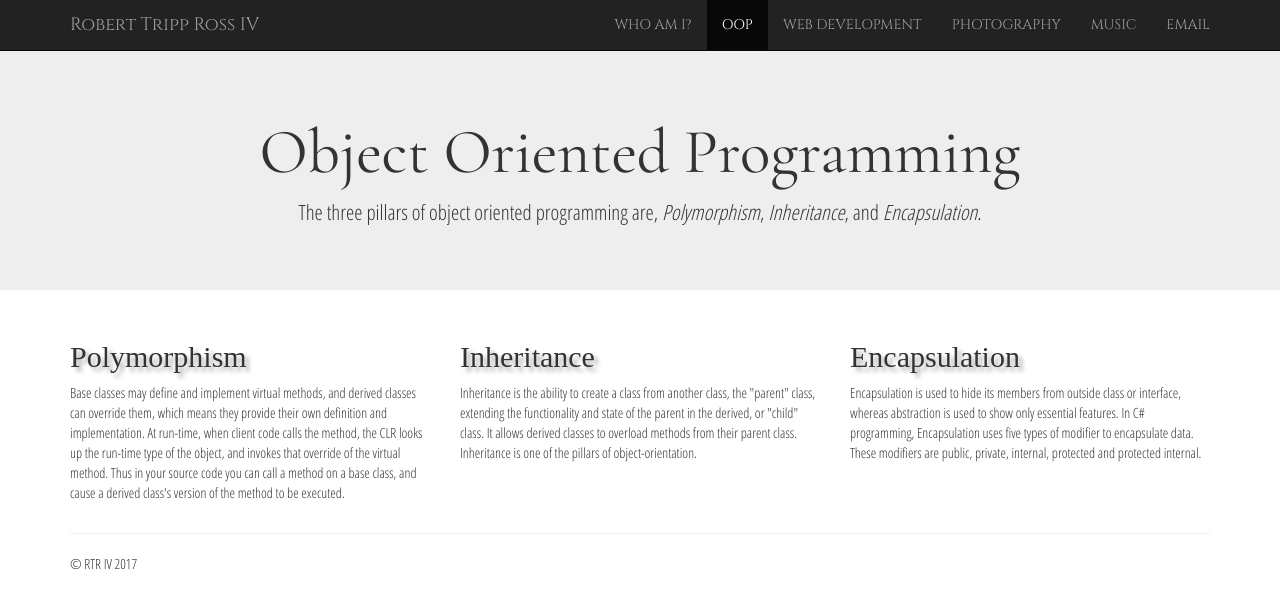
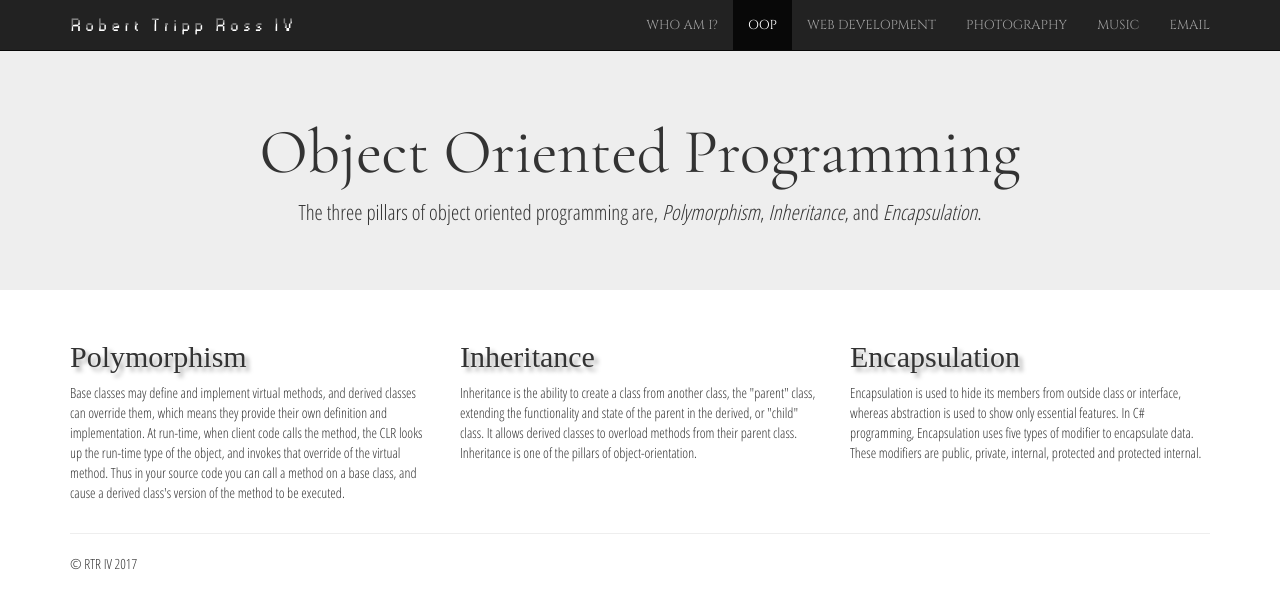
Before and after one commit to ChromaCrescendo/My-Website, a plain HTML site: page oop.html in a window 1280 px wide. Drawn offline with nearby package versions, Linux system fonts and the light colour scheme; a script that the page names is missing; files whose address does not match are found by name; a web font is replaced by a local one.

Commit message:
edits to navbar: replaced my name with a custom logo of it, changed font size of unordered list, etc.

```diff
--- a/css/custom.css
+++ b/css/custom.css
@@ -20,8 +20,9 @@ h2 {
 	text-shadow: 4px 4px 4px #aaa;
 }
 
-nav {
+ul.nav {
 	font-family: 'Cinzel', serif;
+	font-size: 13px;
 }
 
 p{
--- a/oop.html
+++ b/oop.html
@@ -31,7 +31,7 @@
             <span class="icon-bar"></span>
             <span class="icon-bar"></span>
           </button>
-          <a class="navbar-brand" href="index.html">Robert Tripp Ross IV</a>
+          <a class="navbar-brand" href="index.html"><img src="images/RTRlogo.png" alt="Robert Tripp Ross IV"></a>
         </div>
         <div id="navbar" class="collapse navbar-collapse">
           <ul class="nav navbar-nav navbar-right">
```
Also changed, not shown: about.html (+1 -1 lines), index.html (+1 -1 lines), music.html (+1 -1 lines), photography.html (+1 -1 lines), webdev.html (+1 -1 lines), css/red-bevel-81.png (added), images/7e631f3675f13766a0b956e7e2628719.jpg (added), images/RTRlogo.png (added), images/red-bevel-81.png (added), money.ico (added).
